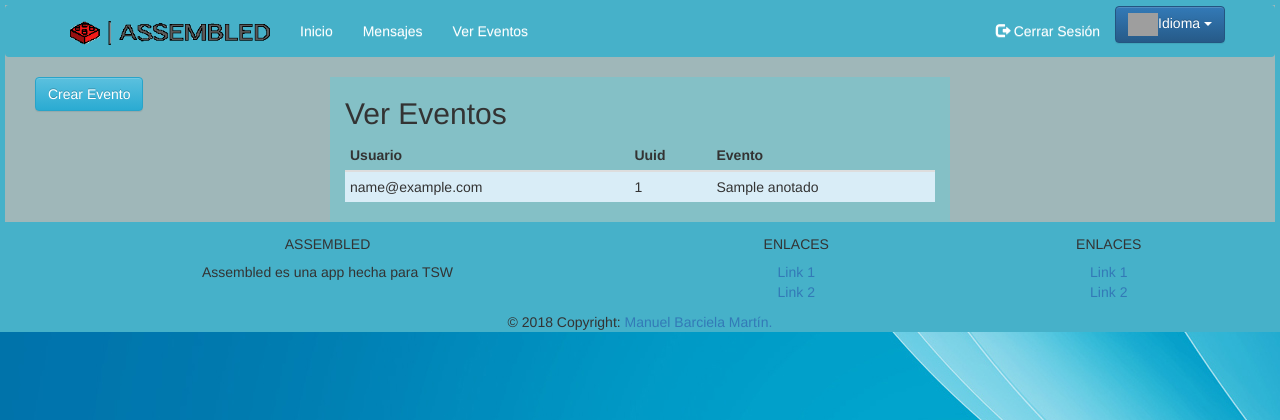
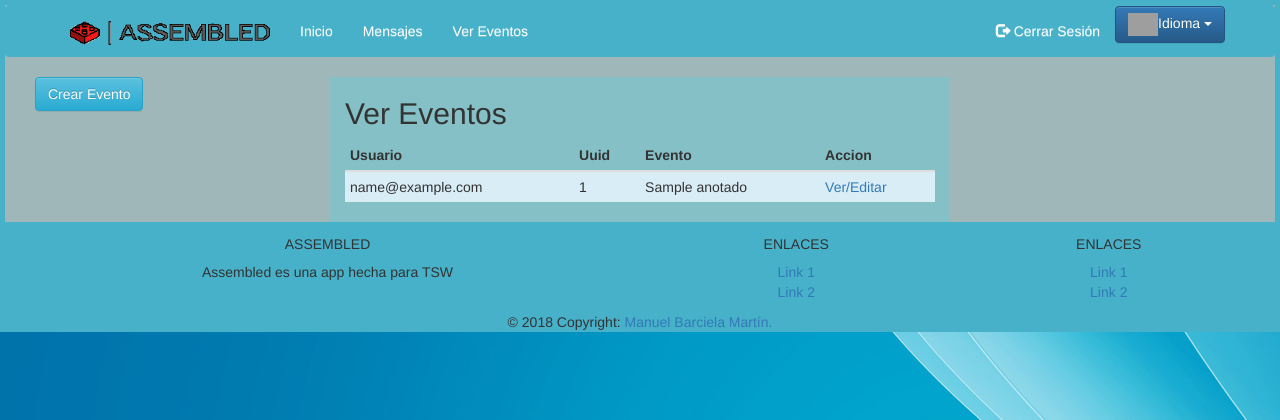
Before and after one commit to Eldam/ProyectoTSW, a PHP site: page /Controllers/Ver_Eventos.php in a window 1280 px wide. Shown: the top 420 px of the page. Run offline with PHP 8.4, Linux system fonts and the light colour scheme; the visitor is signed in with stand-in values (Sample User, id 1); tables that the repository leaves empty hold one stand-in row (values such as "Sample post"); some libraries are stand-ins or nearby versions; grey boxes are pictures that could not be loaded.

Commit message:
Minor Fix

```diff
--- a/Views/verTodosEventosView.php
+++ b/Views/verTodosEventosView.php
@@ -48,6 +48,7 @@ class verTodosEventosView{
 								<th>Usuario</th>
 								<th>Uuid</th>
                                 <th>Evento</th>
+                                <th>Accion</th>
 							</tr>
 						</thead>
 						<tbody>
@@ -59,11 +60,15 @@ class verTodosEventosView{
                                     $aux = FALSE;
                                 }else{
                                     echo '<tr class="Success">';
+                                    $aux = TRUE;
                                 }
 
                                 echo"<td>".$event['emailUser']."</td>".
                                     "<td>".$event['uuid']."</td>".
                                     "<td>".$event['nombre']."</td>".
+                                    "<td> <a href='../Controllers/editar_fechas_evento.php?uuid=".
+                                    $event["uuid"].
+                                    "'>Ver/Editar </a></td>".
                                     "</tr>";
                             }
                         ?>
@@ -74,9 +79,8 @@ class verTodosEventosView{
 		</div>
 
         <?php
-        include '../Locales/Footer.php';
+
+        include '../Locales/footer.php';
     }
+
 }
-
-
-?>
```
